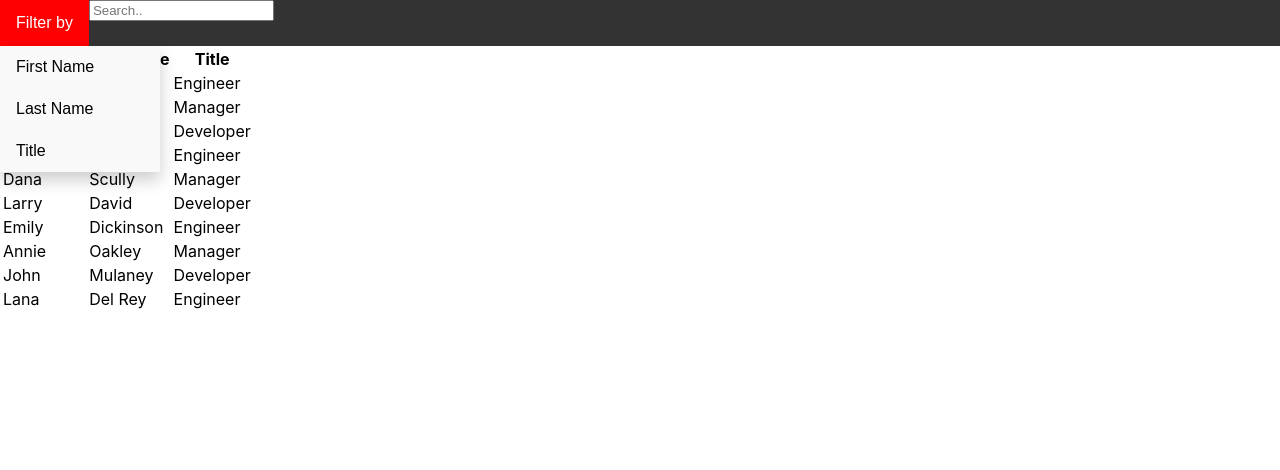
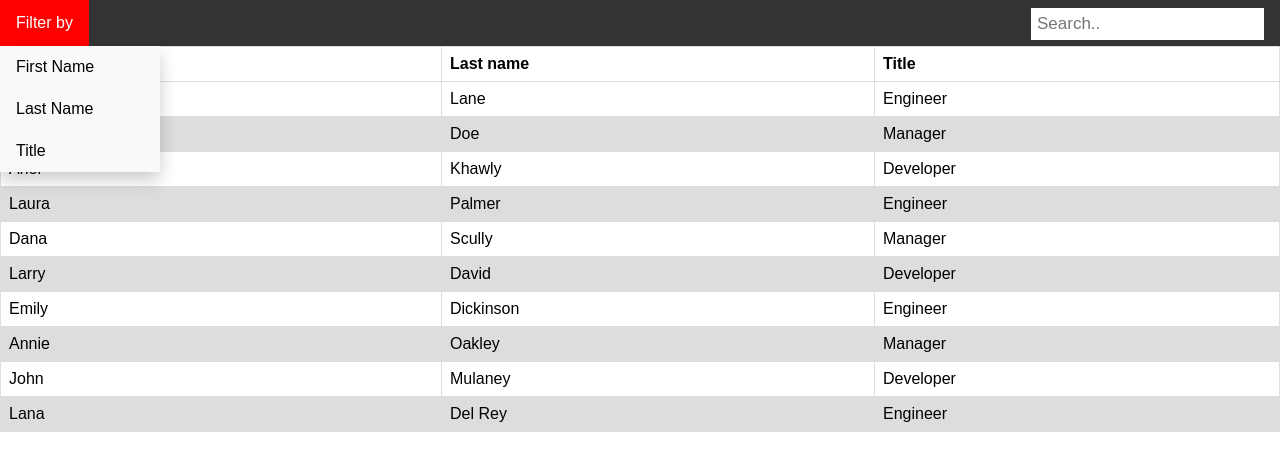
Before and after one commit to arielkhawly/homework-19, a React (Create React App) app in the folder hw-19/: page / in a window 1280 px wide. Shown: the top 470 px of the page. Built offline with nearby package versions, Linux system fonts and the light colour scheme.

Commit message:
table styling

```diff
--- a/hw-19/src/App.css
+++ b/hw-19/src/App.css
@@ -105,3 +105,26 @@
 .dropdown:hover .dropdown-content {
   display: block;
 }
+input[type=text] {
+  float: right;
+  padding: 6px;
+  border: none;
+  margin-top: 8px;
+  margin-right: 16px;
+  font-size: 17px;
+}
+table {
+  font-family: arial, sans-serif;
+  border-collapse: collapse;
+  width: 100%;
+}
+
+td, th {
+  border: 1px solid #dddddd;
+  text-align: left;
+  padding: 8px;
+}
+
+tr:nth-child(even) {
+  background-color: #dddddd;
+}
```
